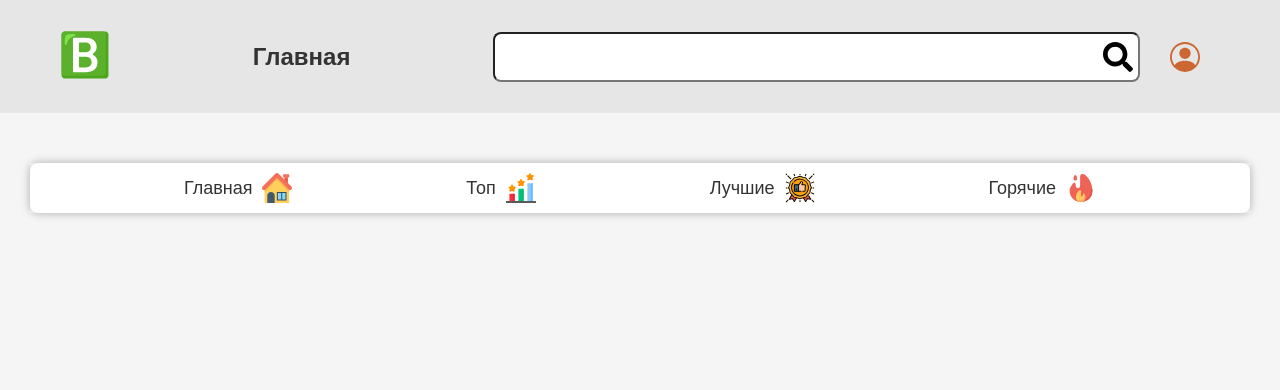
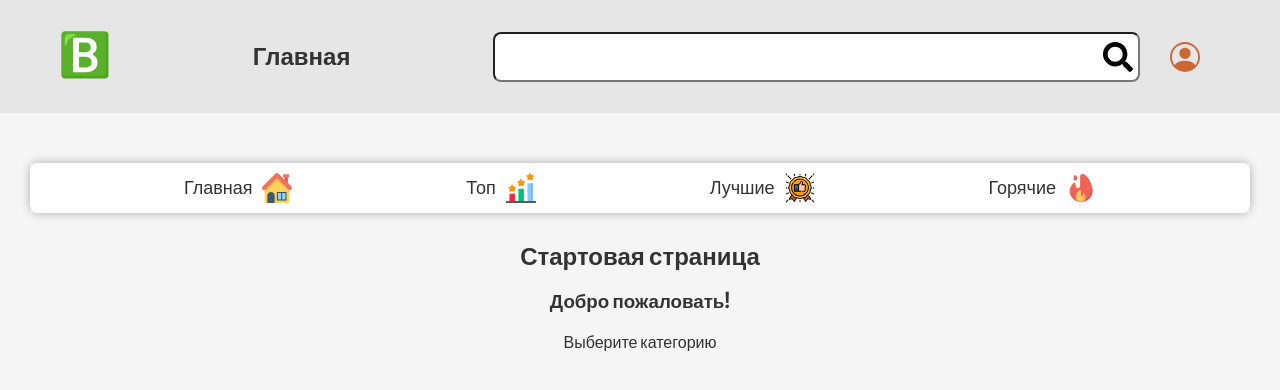
Before and after one commit to IceOhlajdIce/blogget, a React (Create React App) app: page / in a window 1280 px wide. Shown: the top 390 px of the page. Built offline with nearby package versions, Linux system fonts and the light colour scheme; the HTML template or start-up script is replaced by a standard one.

Commit message:
Lesson 11: finished

```diff
--- a/src/components/Main/Main.jsx
+++ b/src/components/Main/Main.jsx
@@ -10,9 +10,17 @@ export const Main = () => (
     <Layout>
       <Tabs />
       <Routes>
+        <Route path="/" element={
+          <div className={style.home}>
+            <h2>Стартовая страница</h2>
+            <h3>Добро пожаловать!</h3>
+            <p>Выберите категорию</p>
+          </div>
+        } />
         <Route path='/category/:page' element={<List />}>
           <Route path='post/:id' element={<Modal />} />
         </Route>
+        <Route path="*" element={<div className={style.text}>404</div>} />
       </Routes>
     </Layout>
   </main>
--- a/src/components/Main/Main.module.css
+++ b/src/components/Main/Main.module.css
@@ -1,5 +1,23 @@
 .main {
   padding: 30px 0;
+}
+
+.home {
+  text-align: center;
+}
+
+.home > p {
+  padding-top: 20px;
+}
+
+.home > h3 {
+  padding-top: 20px;
+}
+
+.text {
+  font-size: 32px;
+  color: var(--orange);
+  text-align: center;
 }
 
 @media (min-width: 768px) {
```
Lines whose indentation alone changed are shown as unchanged.
